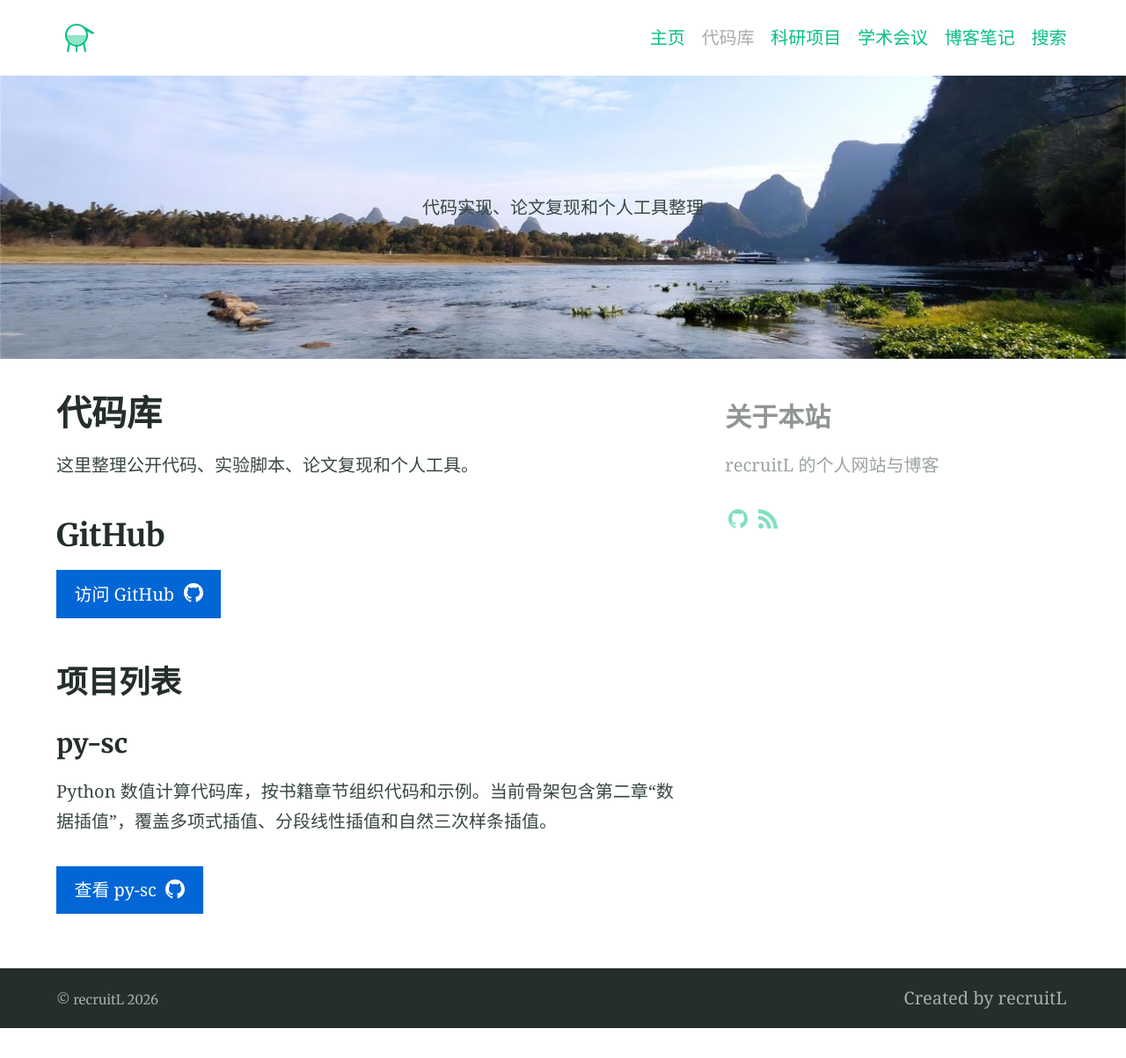
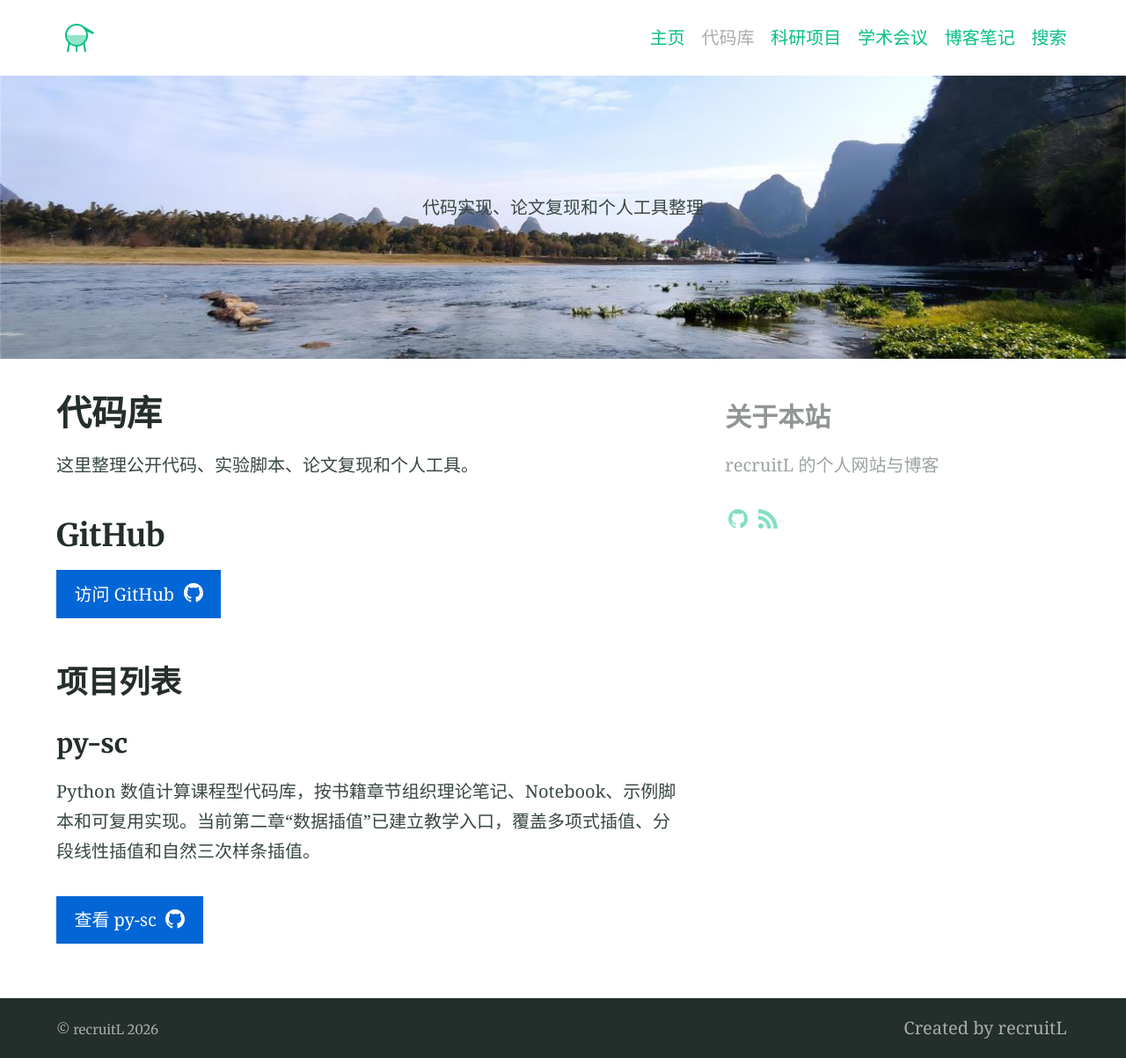
Before and after one commit to recruitL/recruitL.github.io, a Jekyll site: the page built from code/index.md, in a window 1280 px wide. Shown: the whole page at 88% size. Built offline with Jekyll 4.4.1, drawn with Linux system fonts in a browser that asks for light colours; before the commit the page ends 1169 px from its top, so only the background shows below that.

Commit message:
Update py-sc code page description

```diff
--- a/code/index.md
+++ b/code/index.md
@@ -17,6 +17,6 @@ aside: true
 
 ### py-sc
 
-Python 数值计算代码库，按书籍章节组织代码和示例。当前骨架包含第二章“数据插值”，覆盖多项式插值、分段线性插值和自然三次样条插值。
+Python 数值计算课程型代码库，按书籍章节组织理论笔记、Notebook、示例脚本和可复用实现。当前第二章“数据插值”已建立教学入口，覆盖多项式插值、分段线性插值和自然三次样条插值。
 
 {% include button.html text="查看 py-sc" icon="github" link="https://github.com/recruitL/py-sc" color="#0366d6" %}
```
